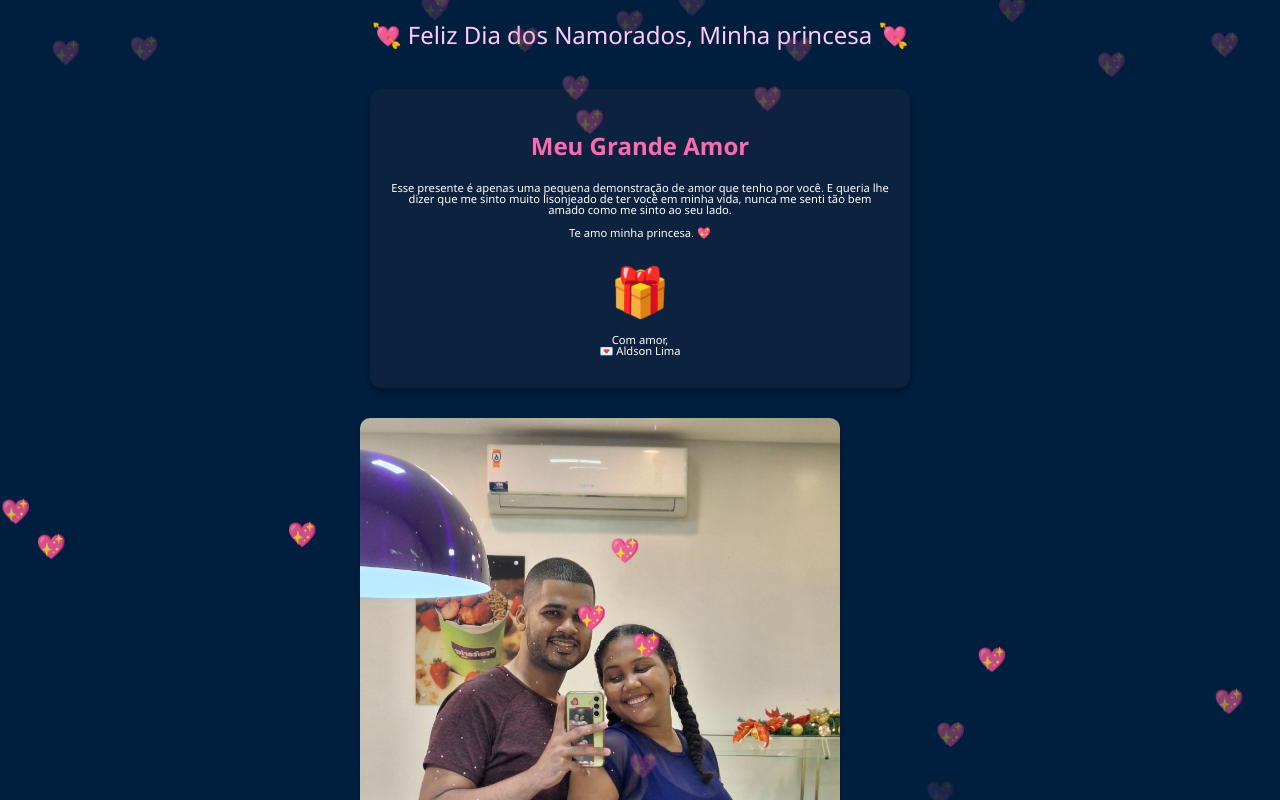
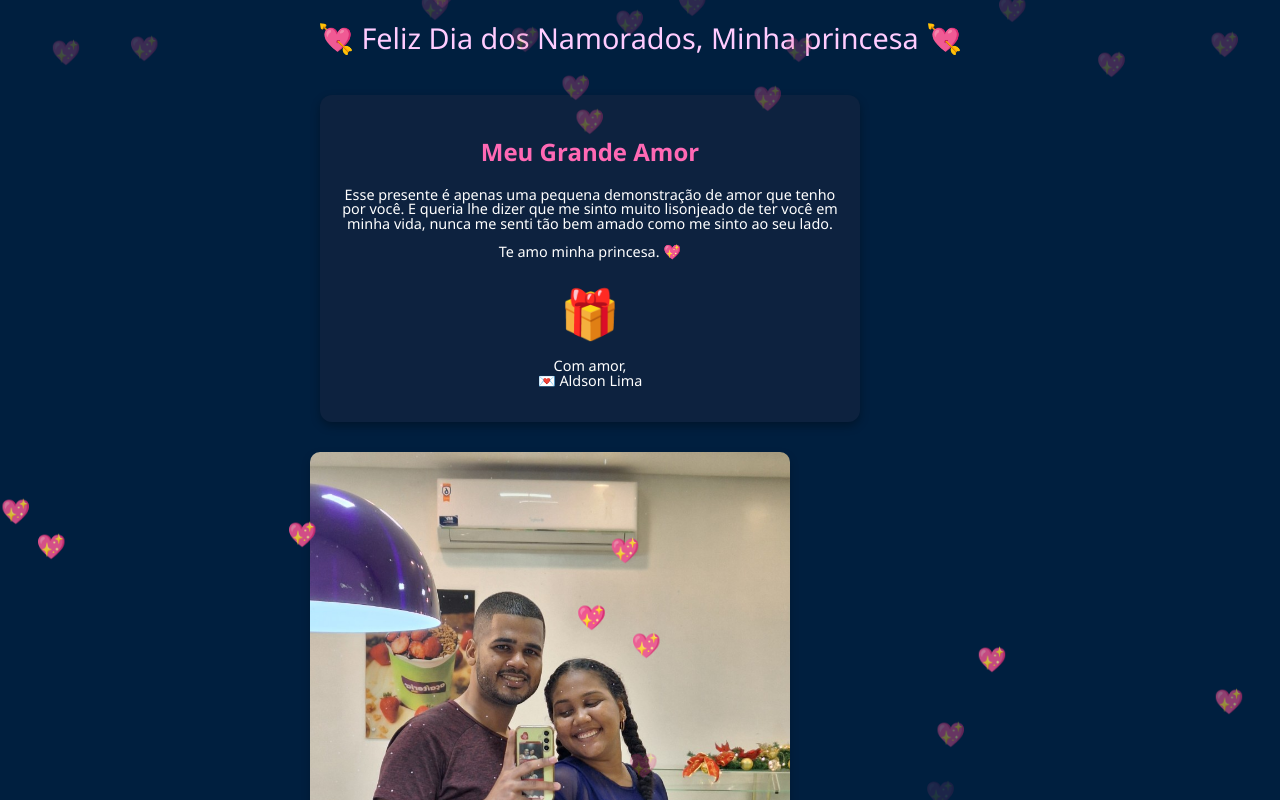
Before and after one commit to aldslima/com-muito-amor, a plain HTML site: page index.html in a window 1280 px wide. Both pictures are taken after a click on the button "Iniciar". Shown: the top 800 px of the page. Drawn offline with Linux system fonts and the light colour scheme.

Commit message:
Update index.html

```diff
--- a/index.html
+++ b/index.html
@@ -43,7 +43,7 @@
     header {
       padding: 18px;
       text-align: center;
-      font-size: 1.5em;
+      font-size: 1.8em;
       color: #ffccff;
     }
     .start-screen {
@@ -56,7 +56,7 @@
     }
     .start-screen button {
       padding: 10px 20px;
-      font-size: 0.9em;
+      font-size: 0.8em;
       background-color: #ff69b4;
       border: none;
       border-radius: 8px;
@@ -80,7 +80,7 @@
       color: #ff69b4;
     }
     .voucher p {
-      font-size: 0.7em;
+      font-size: 0.9em;
       line-height: 1.0;
     }
     .gift-reveal {
```
